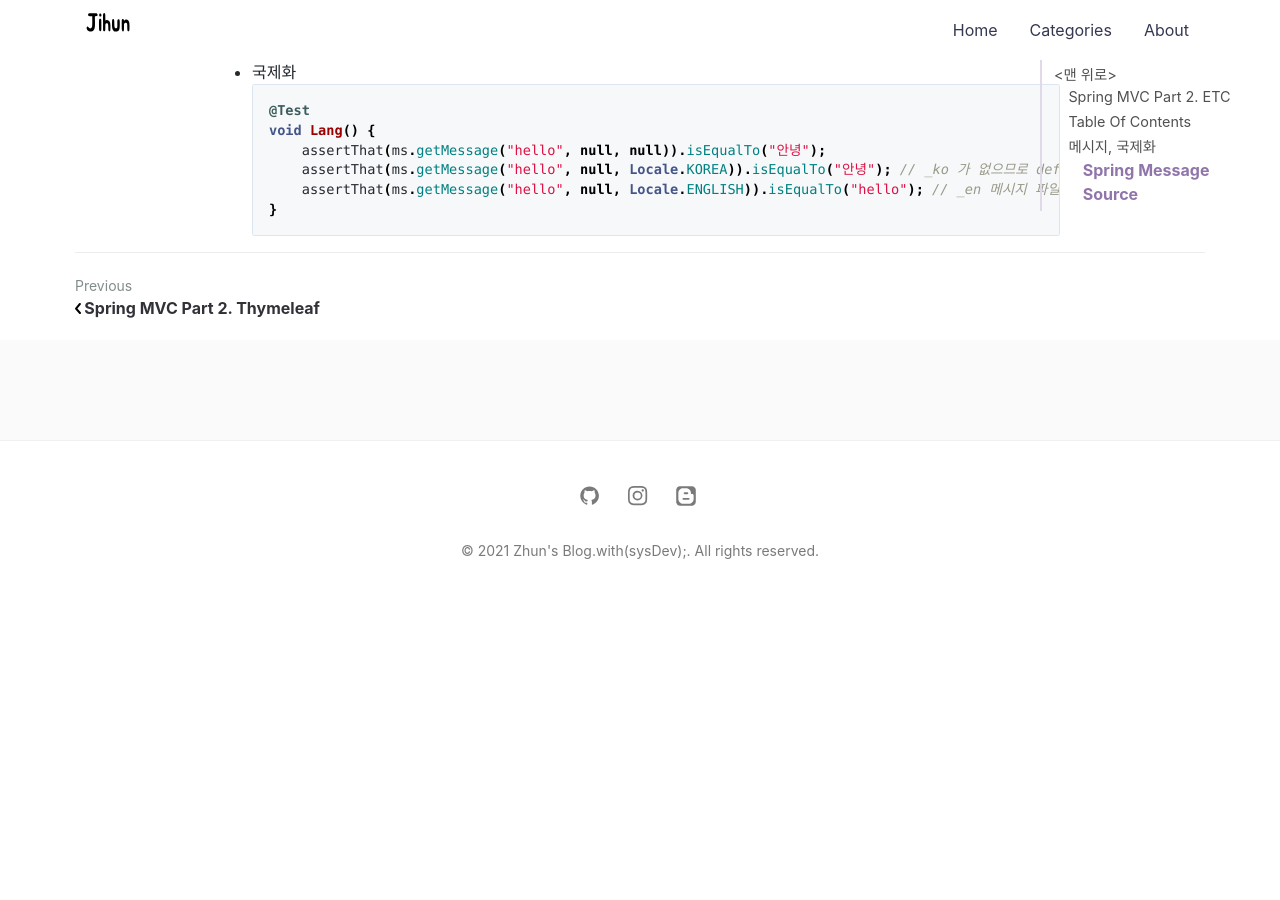
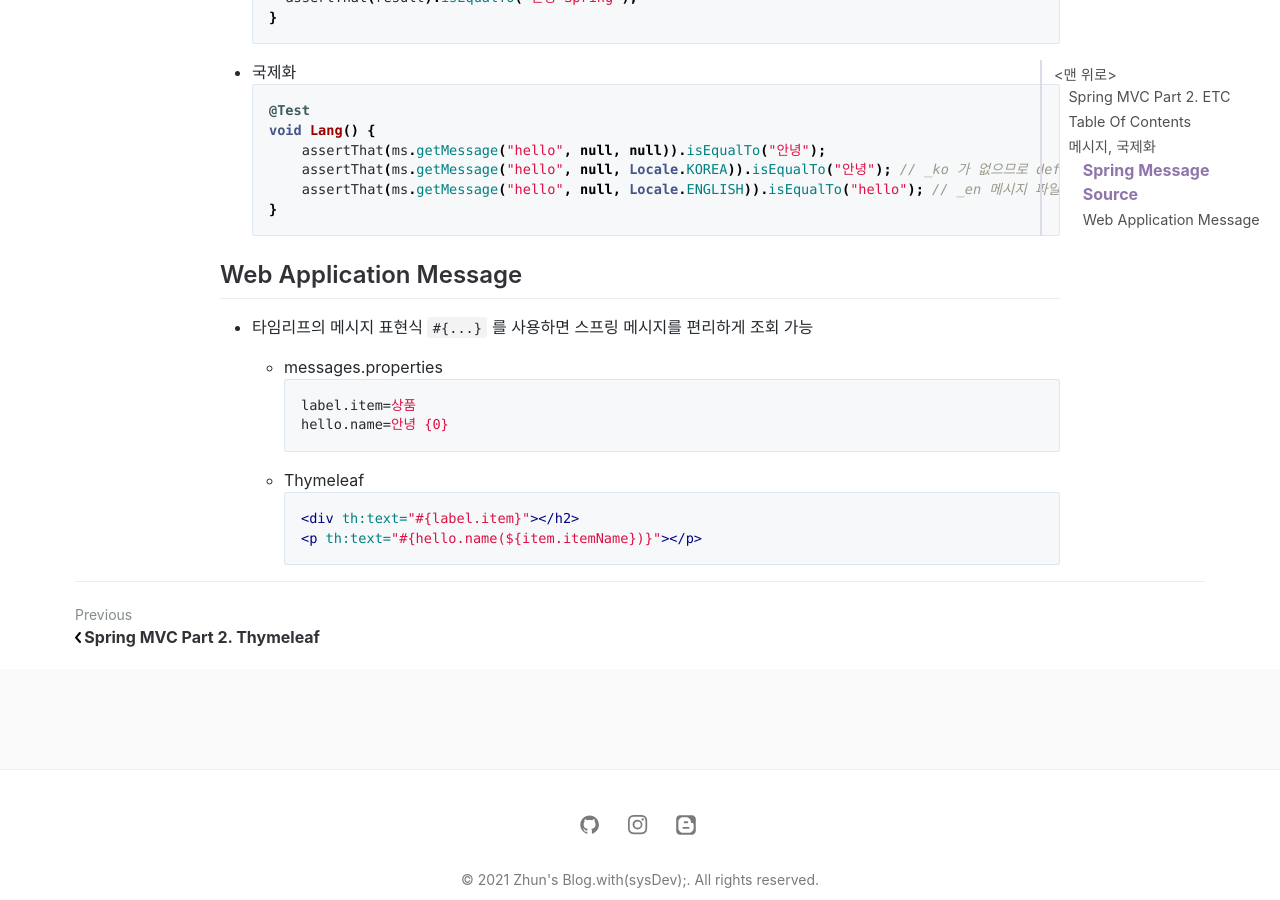
Before and after one commit to jihunparkme/jihunparkme.github.io, a Jekyll site: the page built from _posts/2021-10-12-Spring-MVC-Part2-Etc.md, in a window 1280 px wide and 900 px high, scrolled down 2326 px. Built offline with Jekyll 4.4.1, drawn with Linux system fonts in a browser that asks for light colours; comment, search, counter and statistics services are not loaded; before the commit the page ends 2932 px from its top, so only the background shows below that.

Commit message:
[메시지, 국제화] 웹 애플리케이션에 메시지 적용하기

````diff
--- a/_posts/2021-10-12-Spring-MVC-Part2-Etc.md
+++ b/_posts/2021-10-12-Spring-MVC-Part2-Etc.md
@@ -95,3 +95,18 @@ featured-img: spring_mvc_2
       assertThat(ms.getMessage("hello", null, Locale.ENGLISH)).isEqualTo("hello"); // _en 메시지 파일 선
   }
   ```
+
+## Web Application Message
+
+- 타임리프의 메시지 표현식 `#{...}` 를 사용하면 스프링 메시지를 편리하게 조회 가능
+
+  - messages.properties
+    ```properties
+    label.item=상품
+    hello.name=안녕 {0}
+    ```
+  - Thymeleaf
+    ```html
+    <div th:text="#{label.item}"></h2>
+    <p th:text="#{hello.name(${item.itemName})}"></p>
+    ```
````
